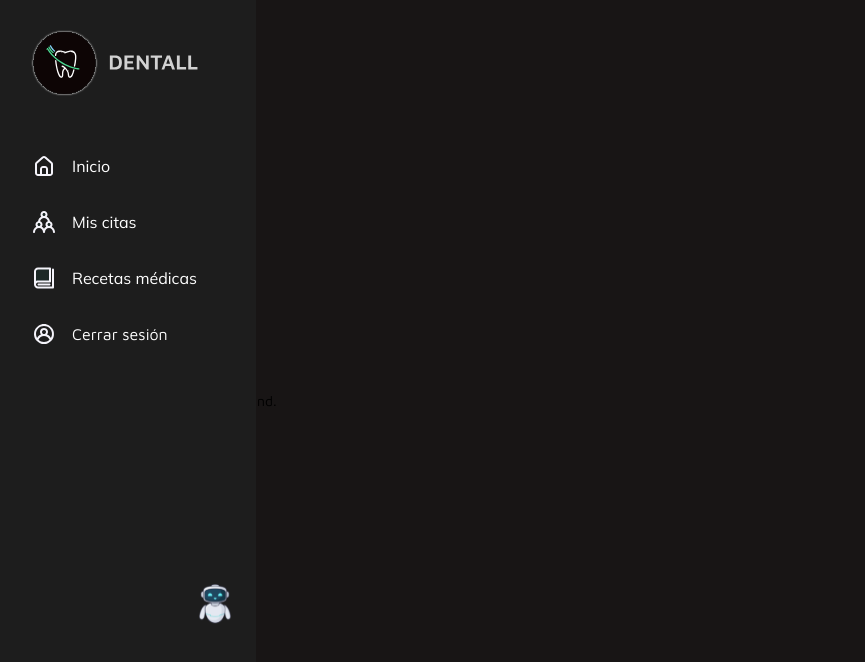
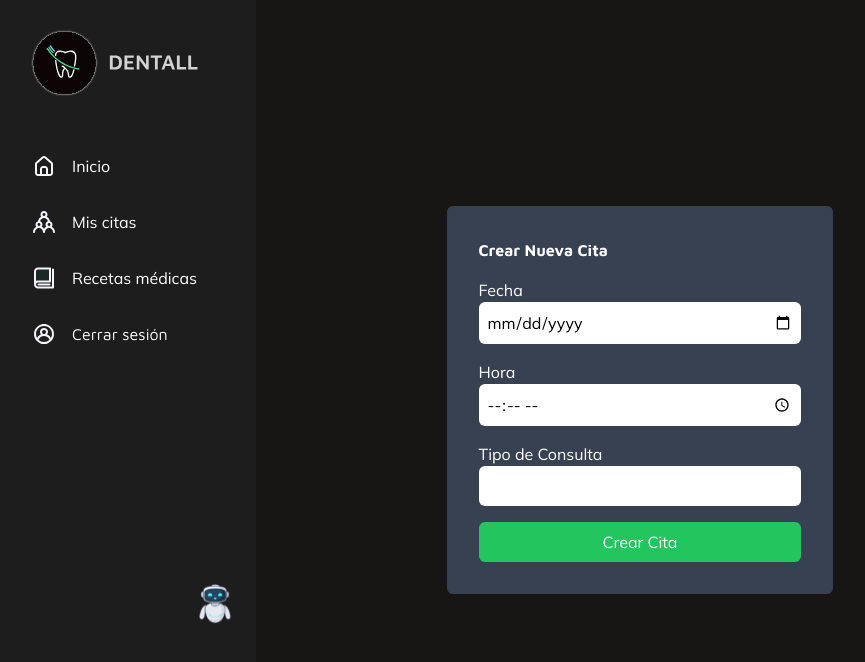
Before and after one commit to DentAll-Henry/DentAll, a Next.js app in the folder Front/: page /page/patients/create-appointment in a window 1280 px wide. Before the commit this address had no page. Shown: the top 662 px of the page, without its empty margins (0-865 px from the left). Built offline with nearby package versions, Linux system fonts and the light colour scheme.

Commit message:
crear cita implementado sin funcionamiento

```diff
--- /dev/null
+++ b/Front/src/app/page/patients/create-appointment/page.tsx
@@ -0,0 +1,95 @@
+"use client";
+
+import React, { useState } from "react";
+import { useRouter } from "next/navigation";
+import axios from "axios";
+
+const CreateAppointment = () => {
+  const [date, setDate] = useState("");
+  const [time, setTime] = useState("");
+  const [consultationType, setConsultationType] = useState("");
+  const [status, setStatus] = useState("Activo");
+  const [errorMessage, setErrorMessage] = useState("");
+  const router = useRouter();
+
+  const handleSubmit = async (e: React.FormEvent<HTMLFormElement>) => {
+    e.preventDefault();
+
+    // Validar que todos los campos estén completos
+    if (!date || !time || !consultationType) {
+      setErrorMessage("Por favor, complete todos los campos");
+      return;
+    }
+
+    try {
+      const response = await axios.post("http://127.0.0.1:3000/appointments", {
+        date,
+        time,
+        consultationType,
+        status,
+      });
+
+      if (response.status === 201) {
+        setDate("");
+        setTime("");
+        setConsultationType("");
+        setStatus("Activo");
+        setErrorMessage("");
+        alert("Turno creado exitosamente");
+        router.push("/page/patients/appointments"); // Redirigir a la página de citas
+      } else {
+        setErrorMessage(response.data.message);
+      }
+    } catch (error) {
+      console.error("Error al crear la cita:", error);
+      setErrorMessage("Error interno del servidor");
+    }
+  };
+
+  return (
+    <div className="w-full h-screen flex justify-center items-center bg-darkD-600 text-white">
+      <form onSubmit={handleSubmit} className="bg-gray-700 p-8 rounded-md">
+        <h3 className="text-white font-bold mb-4">Crear Nueva Cita</h3>
+        {errorMessage && <p className="text-red-500 mb-4">{errorMessage}</p>}
+        <div className="mb-4">
+          <label className="text-white">Fecha</label>
+          <input
+            type="date"
+            value={date}
+            onChange={(e) => setDate(e.target.value)}
+            className="w-full p-2 rounded-md text-black"
+            required
+          />
+        </div>
+        <div className="mb-4">
+          <label className="text-white">Hora</label>
+          <input
+            type="time"
+            value={time}
+            onChange={(e) => setTime(e.target.value)}
+            className="w-full p-2 rounded-md text-black"
+            required
+          />
+        </div>
+        <div className="mb-4">
+          <label className="text-white">Tipo de Consulta</label>
+          <input
+            type="text"
+            value={consultationType}
+            onChange={(e) => setConsultationType(e.target.value)}
+            className="w-full p-2 rounded-md text-black"
+            required
+          />
+        </div>
+        <button
+          type="submit"
+          className="bg-green-500 text-white p-2 rounded-md w-full"
+        >
+          Crear Cita
+        </button>
+      </form>
+    </div>
+  );
+};
+
+export default CreateAppointment;
```
